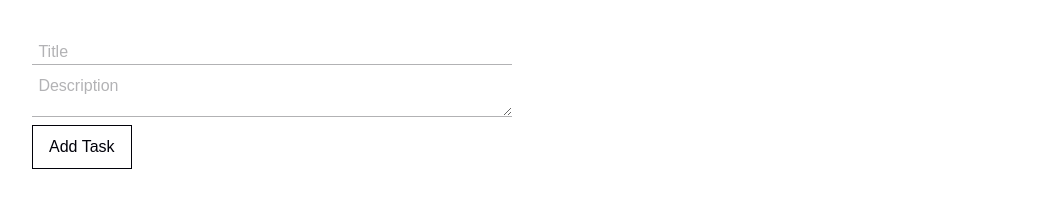
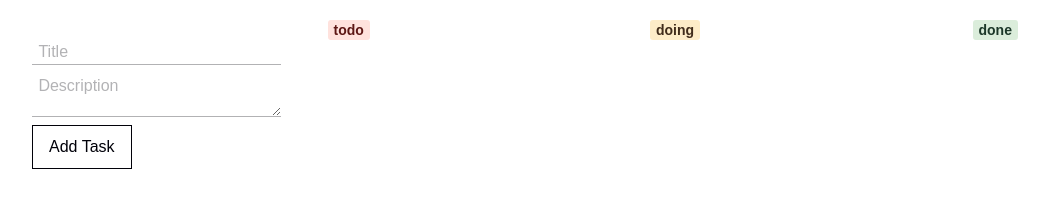
Before and after one commit to naumch1k/ts-task-manager, a website with bundled scripts: page index.html in a window 1280 px wide. Shown: the whole page, without its empty margins (0-1049 px from the left). Built offline with nearby package versions, Linux system fonts and the light colour scheme.

Commit message:
feat: create TaskList class, render tasks lists

```diff
--- a/app.css
+++ b/app.css
@@ -17,15 +17,15 @@ body {
   margin: 0;
 }
 
-label,
+#app {display: grid;
+  grid-template-columns: repeat(4, 1fr);
+  column-gap: 10px;
+}
+
 input,
 textarea {
   display: block;
   margin: 0.5rem 0;
-}
-
-label {
-  font-weight: bold;
 }
 
 input,
@@ -70,30 +70,38 @@ button:active {
   color: var(--color-primary-light);
 }
 
-.projects {
-  margin: 1rem;
-  border: 1px solid #ff0062;
+.tasks {
+  padding: 20px 0;
 }
 
-.projects header {
-  background: #ff0062;
-  height: 3.5rem;
-  display: flex;
-  justify-content: center;
-  align-items: center;
+.tasks header {
+  padding: 0 5px;
 }
 
-#finished-projects {
-  border-color: #0044ff;
+.tasks h2 {
+  display: inline-flex;
+  align-items: center;
+  height: 20px;
+  border-radius: 3px;
+  padding: 0 6px;
+  font-size: 14px;
+  line-height: 1.2;
+  margin: 0px;
 }
 
-#finished-projects header {
-  background: #0044ff;
+#todo-tasks h2 {
+  color: rgb(93, 23, 21);
+  background: rgb(255, 226, 221);
 }
 
-.projects h2 {
-  margin: 0;
-  color: white;
+#doing-tasks h2 {
+  color: rgb(64, 44, 27);
+  background: rgb(253, 236, 200);
+}
+
+#done-tasks h2 {
+  color: rgb(28, 56, 41);
+  background: rgb(219, 237, 219);
 }
 
 .projects ul {
--- a/index.html
+++ b/index.html
@@ -24,8 +24,8 @@
     <template id="single-project">
       <li></li>
     </template>
-    <template id="project-list">
-      <section class="projects">
+    <template id="task-list">
+      <section class="tasks">
         <header>
           <h2></h2>
         </header>
--- a/src/app.ts
+++ b/src/app.ts
@@ -39,6 +39,35 @@ function autobind(
         }
     };
     return adjDescriptor;
+}
+
+class TaskList {
+    templateElement: HTMLTemplateElement;
+    hostElement: HTMLDivElement;
+    element: HTMLElement;
+
+    constructor(private status: 'todo' | 'doing' | 'done') {
+        this.templateElement = document.getElementById('task-list') as HTMLTemplateElement;
+        this.hostElement = document.getElementById('app') as HTMLDivElement;
+
+        const importedNode = document.importNode(this.templateElement.content, true);
+        this.element = importedNode.firstElementChild as HTMLElement;
+        this.element.id = `${this.status}-tasks`;
+
+        this.attach();
+        this.renderContent();
+    }
+
+    private renderContent() {
+        const listId = `${this.status}-tasks-list`;
+        this.element.querySelector('ul')!.id = listId;
+        // TODO: capitalize first letter
+        this.element.querySelector('h2')!.textContent = this.status;
+    }
+
+    private attach() {
+        this.hostElement.insertAdjacentElement('beforeend', this.element);
+    }
 }
 
 class TaskForm {
@@ -119,3 +148,6 @@ class TaskForm {
 }
 
 const taskForm = new TaskForm();
+const toDoTaskList = new TaskList('todo');
+const DoingTaskList = new TaskList('doing');
+const DoneTaskList = new TaskList('done');
```
